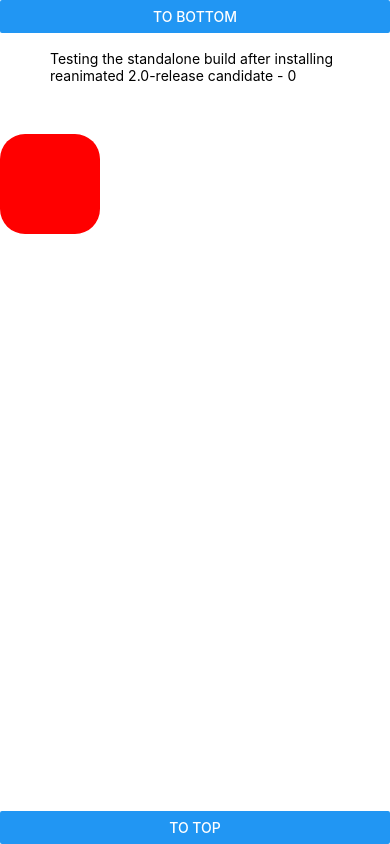
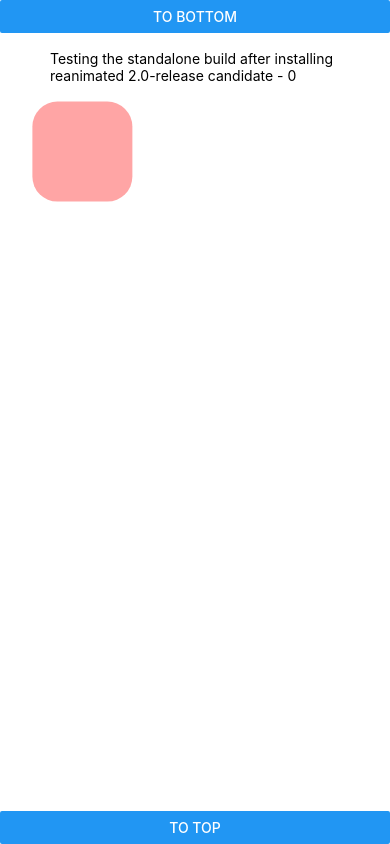
Before and after one commit to PhoenixCreation/expo-reanimated-crash, a React Native app: screen / in a window 390 px wide. Built offline with nearby package versions, Linux system fonts and the light colour scheme.

Commit message:
Added infinte loop animatable.

```diff
--- a/App.js
+++ b/App.js
@@ -36,6 +36,8 @@ export default function App() {
         animation={animation}
         duration={2000}
         delay={1000}
+        iterationCount="infinite"
+        direction="alternate"
         style={{ width: 100, height: 100, backgroundColor: "red", borderRadius: 25}}
       >
       </Animatable.View>
```
